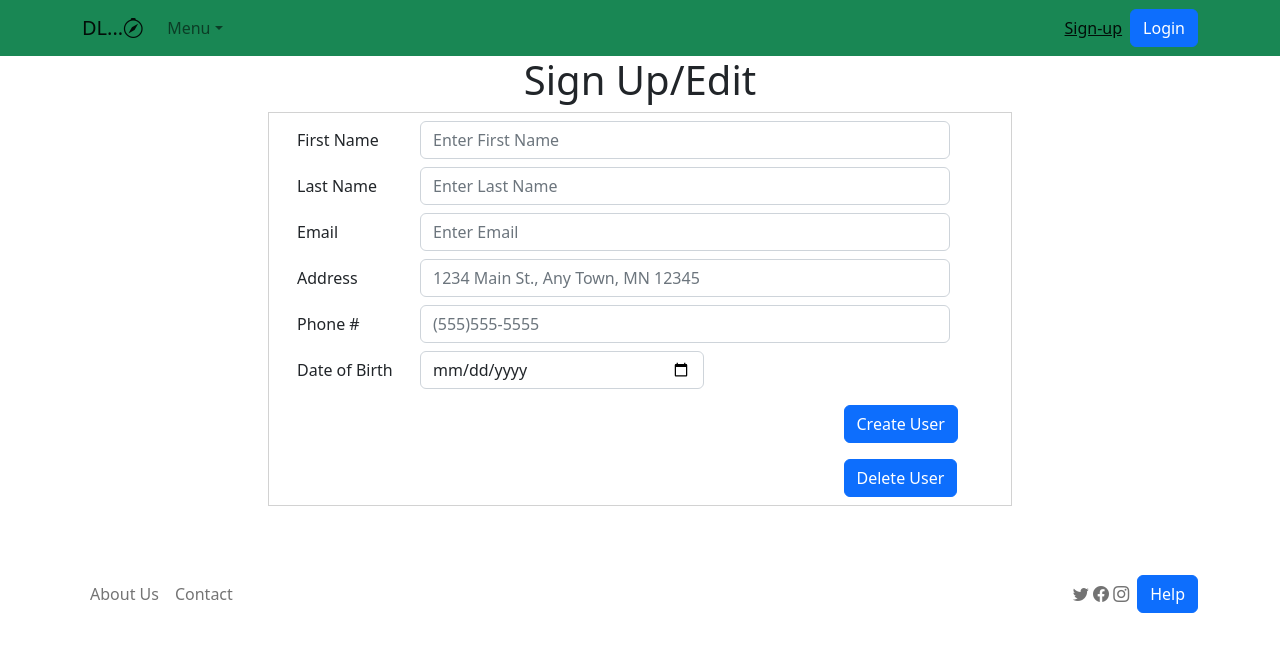
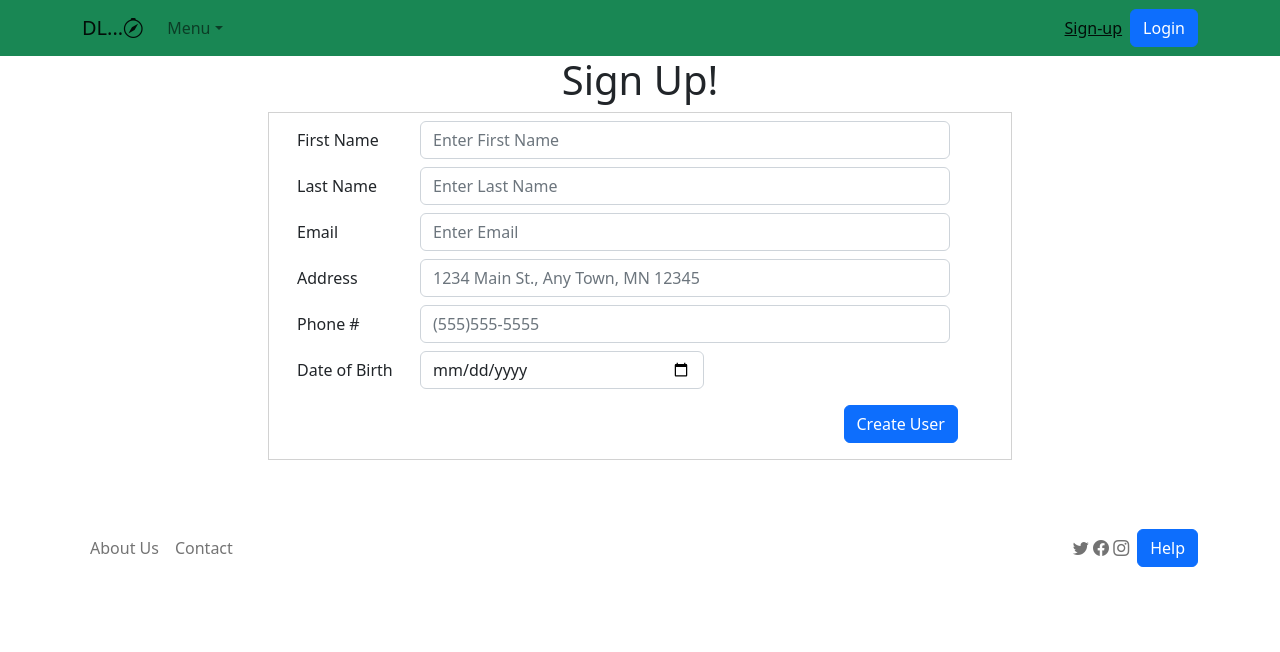
Before and after one commit to Intesar-Alam/Destination-Loading, a React (Create React App) app in the folder react-client-type/: page /useraddform in a window 1280 px wide. Shown: the top 652 px of the page. Built offline with nearby package versions, Linux system fonts and the light colour scheme.

Commit message:
#55 login issues

```diff
--- a/react-client-type/src/components/AdminPage.tsx
+++ b/react-client-type/src/components/AdminPage.tsx
@@ -53,7 +53,7 @@ function AdminPage() {
             </Link>
           </Col>
           <Col>
-            <Link style={{ textDecoration: 'none' }} to="/userform">
+            <Link style={{ textDecoration: 'none' }} to="/userupdateform/2">
               <Card bg="warning" style={{ width: '18rem', height: '6rem' }} className="me-5">
                 <Card.Body>
                   <Card.Title as="h2" className="text-white text-center my-2">Update User</Card.Title>
--- a/react-client-type/src/components/UserAddForm.tsx
+++ b/react-client-type/src/components/UserAddForm.tsx
@@ -19,7 +19,7 @@ function UserAddForm() {
   return (
     <>
       {/* Conditional rendering edit, add (delete) */}
-      <h1 className="text-center">Sign Up/Edit</h1>
+      <h1 className="text-center">Sign Up!</h1>
       <Container>
         <Errors errors={errors} />
         <Card className="rounded-0 col-md-8 mx-auto">
@@ -66,12 +66,6 @@ function UserAddForm() {
                 <Button type="submit">Create User</Button>
               </Col>
             </Form.Group>
-            {/* //TODO add conditional rendering for this button Admin only */}
-            <Form.Group as={Row}>
-              <Col sm={{ offset: 9 }}>
-                <Button type="submit" className="mb-2">Delete User</Button>
-              </Col>
-            </Form.Group>
           </Form>
         </Card>
       </Container>
--- a/react-client-type/src/components/UserUpdateForm.tsx
+++ b/react-client-type/src/components/UserUpdateForm.tsx
@@ -176,12 +176,13 @@ function UserUpdateForm() {
                 <Link className="btn btn-primary" to={`/userreservationlist/${user['appUserId']}`}>Cancel</Link>
               </Col>
             </Form.Group>
-            {/* //TODO add conditional rendering for this button Admin only */}
-            <Form.Group as={Row}>
-              <Col sm={{ offset: 9 }}>
-                <Button type="submit" className="mb-2" onClick={() => handleDeleteUser(user['appUserId'])}>Delete User</Button>
-              </Col>
-            </Form.Group>
+            {auth.user && auth.user.hasRole('ROLE_ADMIN') && (
+              <Form.Group as={Row}>
+                <Col sm={{ offset: 9 }}>
+                  <Button type="submit" className="mb-2" onClick={() => handleDeleteUser(user['appUserId'])}>Delete User</Button>
+                </Col>
+              </Form.Group>
+            )}
           </Form>
         </Card>
       </Container>
```
